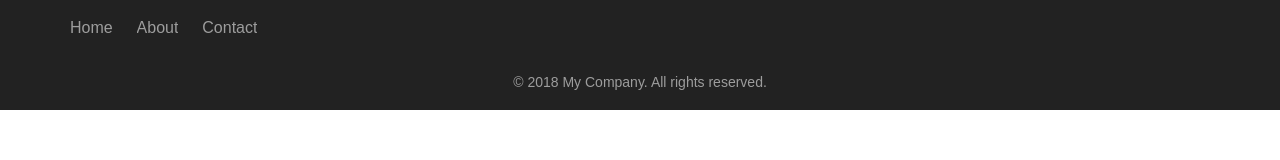
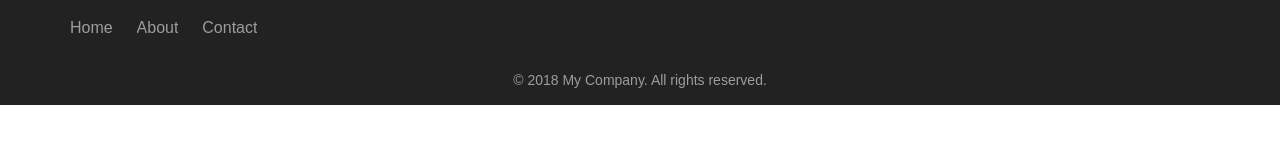
Before and after one commit to yankeeBrit/bootstrap-boilerplate, a website: page public/index.html in a window 1280 px wide. Drawn offline with Linux system fonts and the light colour scheme; files whose address does not match are found by name.

Commit message:
Footer update.

```diff
--- a/scss/main.scss
+++ b/scss/main.scss
@@ -204,12 +204,12 @@ $x-large: 1199px;
 
 .footer {
   width: 100%;
-  height: 55px;
+  padding: 16px 0;
   color: #9d9d9d;
   background: #222;
   font-family: GothamBook,Arial,"Helvetica Neue",Helvetica,sans-serif;
   font-size: 14px;
-  line-height: 55px;
+  line-height: 18px;
   text-align: center;
 
   p {
```
Also changed, not shown: public/css/main.css.
